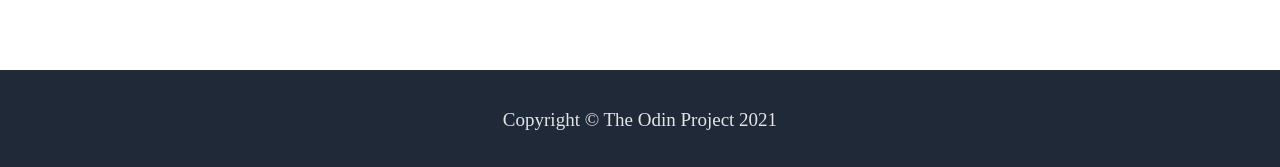
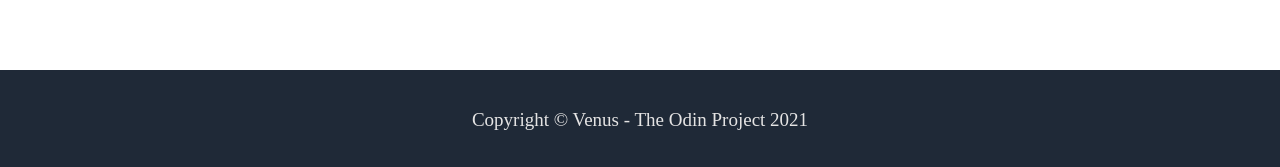
Before and after one commit to KelloHitt/landing-page, a plain HTML site: page index.html in a window 1280 px wide. Shown: the part 1614-1781 px from the top of the page. Drawn offline with Linux system fonts and the light colour scheme.

Commit message:
Update index.html

```diff
--- a/index.html
+++ b/index.html
@@ -88,7 +88,7 @@
         </div>
     </div>
     <div class="footer">
-        Copyright &copy; The Odin Project 2021
+        Copyright &copy; Venus - The Odin Project 2021
     </div>
 </body>
 
```
